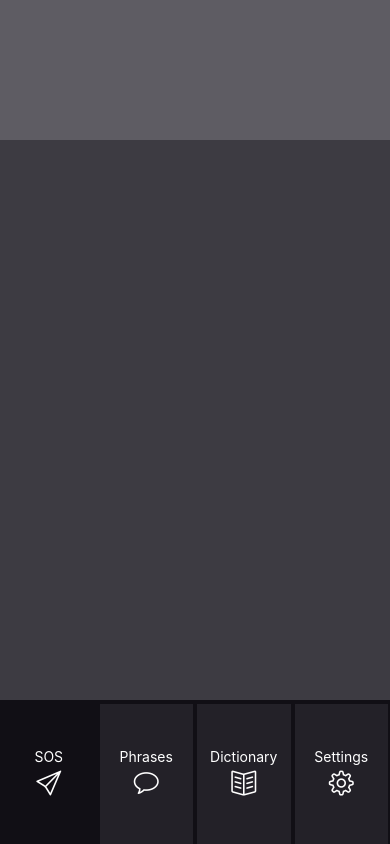
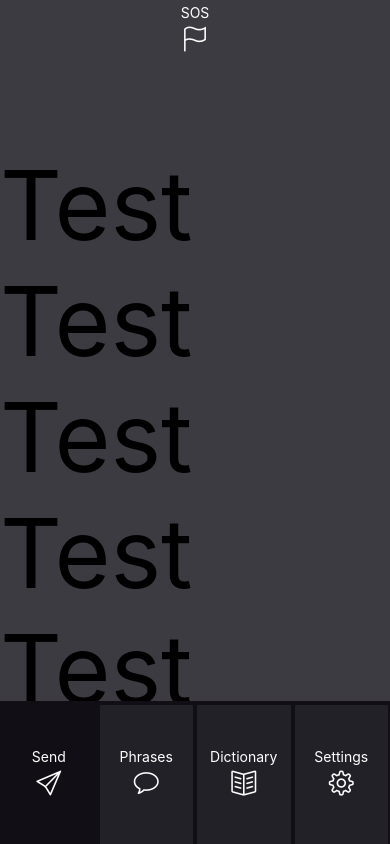
Before and after one commit to SamsUniAcct/MorseCodeApp, a React Native app: screen /Home in a window 390 px wide. Built offline with nearby package versions, Linux system fonts and the light colour scheme.

Commit message:
Home UI layout updated SOS button always at top scrollable container below for other phrases

```diff
--- a/Components/Screens/DictionaryScreen.js
+++ b/Components/Screens/DictionaryScreen.js
@@ -24,7 +24,7 @@ const DictionaryScreen = ({ navigation }) => {
             <View style={styles.footer}>
                 <TouchableHighlight onPress={() => navigation.navigate('Home')} underlayColor="#5E5C63" style={styles.footerButton}>
                     <View >
-                        <Text style={styles.footerButtonText}>SOS</Text>
+                        <Text style={styles.footerButtonText}>Send</Text>
                         <Icon name="paper-plane" size={25} color="#4F8EF7" style={styles.footerButtonText} />
                     </View>
                 </TouchableHighlight>
--- a/Components/Screens/HomeScreen.js
+++ b/Components/Screens/HomeScreen.js
@@ -4,27 +4,49 @@
  * Home Screen
  */
 
-import React from 'react';
+import React, { useState } from 'react';
 import {
+    Button,
+    ScrollView,
     StyleSheet,
     Text,
+    TextInput,
+    ToastAndroid,
     TouchableHighlight,
     View
 } from 'react-native';
 import Icon from 'react-native-vector-icons/SimpleLineIcons';
+import Torch from 'react-native-torch';
+import { SafeAreaInsetsContext } from 'react-native-safe-area-context';
+
 
 const HomeScreen = ({ navigation }) => {
 
     return (
         <View style={styles.mainContainer}>
             <View style={styles.header}>
+
+                <TouchableHighlight name='SOS'  underlayColor="#5E5C63" >
+                    <View >
+                        <Text style={styles.footerButtonText}>SOS</Text>
+                        <Icon name="flag" size={25} color="#4F8EF7" style={styles.footerButtonText} />
+                    </View>
+
+                </TouchableHighlight>
             </View>
             <View style={styles.mainSection}>
+                <ScrollView>
+                     <Text style={{ fontSize: 96 }}>Test</Text>
+                     <Text style={{ fontSize: 96 }}>Test</Text>
+                     <Text style={{ fontSize: 96 }}>Test</Text>
+                     <Text style={{ fontSize: 96 }}>Test</Text>
+                     <Text style={{ fontSize: 96 }}>Test</Text>
+                </ScrollView>
             </View>
             <View style={styles.footer}>
-                <TouchableHighlight onPress={() => navigation.navigate('Home')} underlayColor="#5E5C63" style={[styles.footerButton, { backgroundColor: '#110F15'}]}>
+                <TouchableHighlight onPress={() => navigation.navigate('Home')} underlayColor="#5E5C63" style={[styles.footerButton, { backgroundColor: '#110F15' }]}>
                     <View >
-                        <Text style={styles.footerButtonText}>SOS</Text>
+                        <Text style={styles.footerButtonText}>Send</Text>
                         <Icon name="paper-plane" size={25} color="#4F8EF7" style={styles.footerButtonText} />
                     </View>
                 </TouchableHighlight>
@@ -58,7 +80,9 @@ const styles = StyleSheet.create({
     },
     header: {
         flex: 1,
-        backgroundColor: '#5E5C63'
+        backgroundColor: '#3D3B42',
+        paddingTop: 4,
+        paddingBottom: 4
     },
     mainSection: {
         flex: 4,
--- a/Components/Screens/PhrasesScreen.js
+++ b/Components/Screens/PhrasesScreen.js
@@ -6,6 +6,7 @@
 
 import React from 'react';
 import {
+    Button,
     StyleSheet,
     Text,
     TouchableHighlight,
@@ -24,7 +25,7 @@ const PhrasesScreen = ({ navigation }) => {
             <View style={styles.footer}>
                 <TouchableHighlight onPress={() => navigation.navigate('Home')} underlayColor="#5E5C63" style={styles.footerButton}>
                     <View >
-                        <Text style={styles.footerButtonText}>SOS</Text>
+                        <Text style={styles.footerButtonText}>Send</Text>
                         <Icon name="paper-plane" size={25} color="#4F8EF7" style={styles.footerButtonText} />
                     </View>
                 </TouchableHighlight>
--- a/Components/Screens/SettingsScreen.js
+++ b/Components/Screens/SettingsScreen.js
@@ -24,7 +24,7 @@ const SettingsScreen = ({ navigation }) => {
             <View style={styles.footer}>
                 <TouchableHighlight onPress={() => navigation.navigate('Home')} underlayColor="#5E5C63" style={styles.footerButton}>
                     <View >
-                        <Text style={styles.footerButtonText}>SOS</Text>
+                        <Text style={styles.footerButtonText}>Send</Text>
                         <Icon name="paper-plane" size={25} color="#4F8EF7" style={styles.footerButtonText} />
                     </View>
                 </TouchableHighlight>
--- a/package.json
+++ b/package.json
@@ -10,12 +10,14 @@
     "lint": "eslint ."
   },
   "dependencies": {
+    "@react-native-async-storage/async-storage": "^1.15.14",
     "@react-navigation/native": "^6.0.6",
     "@react-navigation/native-stack": "^6.2.5",
     "react": "17.0.2",
     "react-native": "0.66.4",
     "react-native-safe-area-context": "^3.3.2",
     "react-native-screens": "^3.10.1",
+    "react-native-torch": "^1.2.0",
     "react-native-vector-icons": "^9.0.0"
   },
   "devDependencies": {
```
Also changed, not shown: 4 other files (tests, documents, lock files or other folders).
